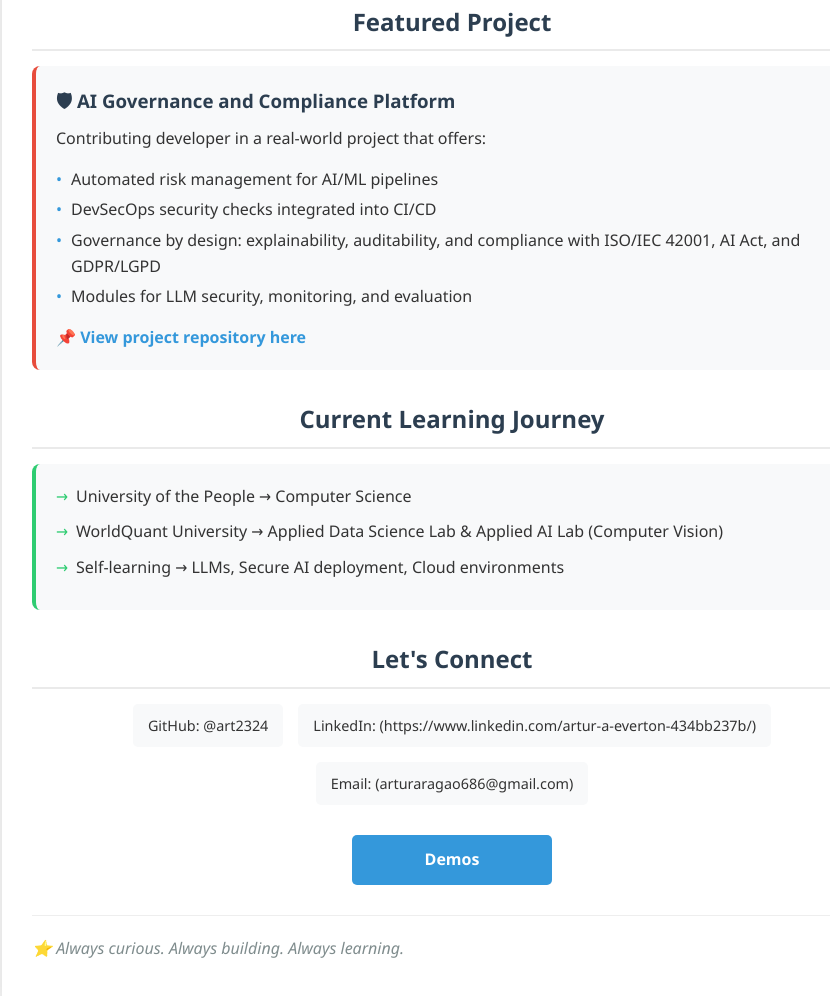
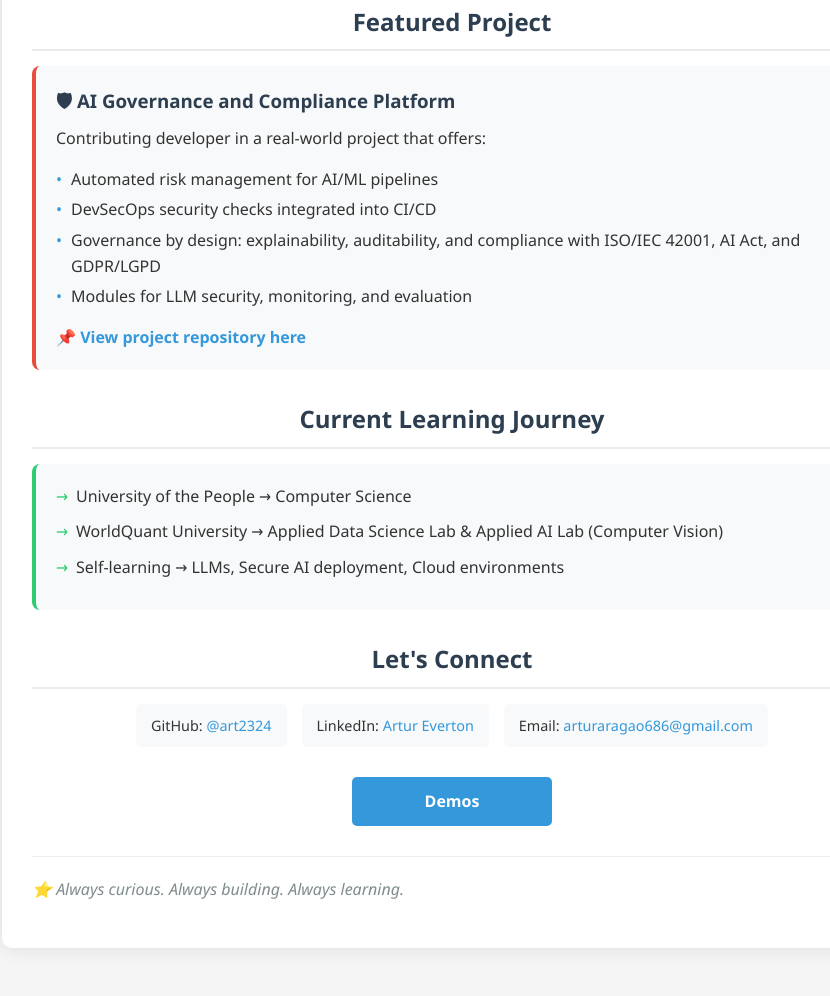
Before and after one commit to art2324/art2324.github.io, a plain HTML site: page index.html in a window 1280 px wide. Shown: the part 1054-2050 px from the top of the page, without its empty margins (188-1018 px from the left). After the commit the page ends 2022 px from the top, so only its background shows below. Drawn offline with Linux system fonts and the light colour scheme.

Commit message:
Update index.html

```diff
--- a/index.html
+++ b/index.html
@@ -187,6 +187,15 @@
             font-size: 0.9rem;
         }
 
+        .contact-link {
+            color: #3498db;
+            text-decoration: none;
+        }
+
+        .contact-link:hover {
+            text-decoration: underline;
+        }
+
         .demo-button {
             display: block;
             width: 200px;
@@ -317,9 +326,9 @@
         <section>
             <h2>Let's Connect</h2>
             <div class="contact-info">
-                <div class="contact-item">GitHub: @art2324</div>
-                <div class="contact-item">LinkedIn: (https://www.linkedin.com/artur-a-everton-434bb237b/)</div>
-                <div class="contact-item">Email: (arturaragao686@gmail.com)</div>
+                <div class="contact-item">GitHub: <a href="https://github.com/art2324" class="contact-link" target="_blank">@art2324</a></div>
+                <div class="contact-item">LinkedIn: <a href="https://www.linkedin.com/in/artur-a-everton-434bb237b/" class="contact-link" target="_blank">Artur Everton</a></div>
+                <div class="contact-item">Email: <a href="mailto:arturaragao686@gmail.com" class="contact-link">arturaragao686@gmail.com</a></div>
             </div>
         </section>
 
```
